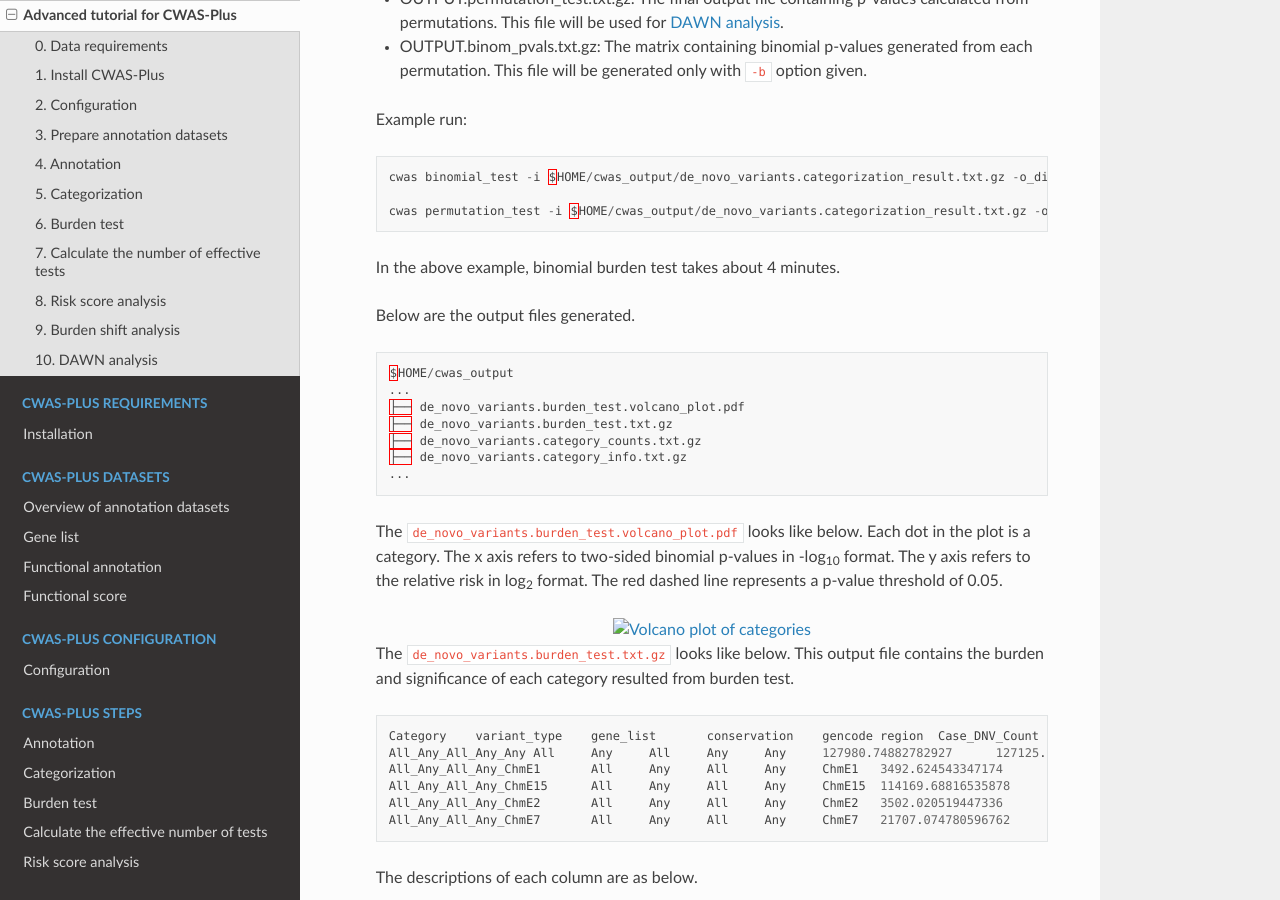
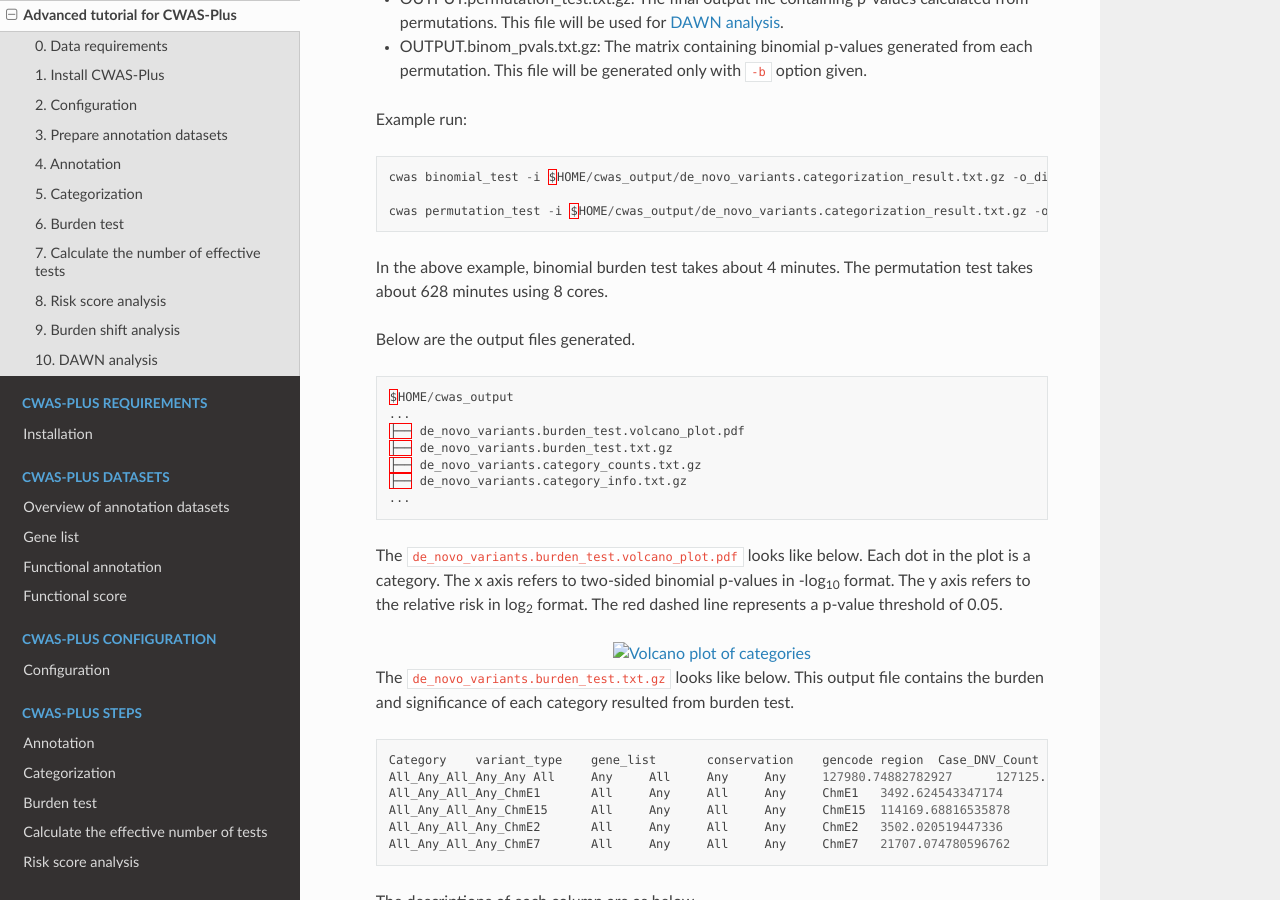
Before and after one commit to joonan-lab/cwas, a Sphinx documentation site: the page built from docs/quickstart/advanced_tutorial.rst, in a window 1280 px wide and 900 px high, scrolled down 11379 px. Built offline with Sphinx 7.4.7 and the Read the Docs theme 2.0.0, drawn with Linux system fonts in a browser that asks for light colours.

Commit message:
Update advanced_tutorial.rst

```diff
--- a/docs/quickstart/advanced_tutorial.rst
+++ b/docs/quickstart/advanced_tutorial.rst
@@ -465,7 +465,7 @@ This is an advanced tutorial for CWAS-Plus. Specific descriptions of arguments a
     cwas permutation_test -i $HOME/cwas_output/de_novo_variants.categorization_result.txt.gz -o_dir $HOME/cwas_output -s $HOME/cwas-input-example/samples.txt -a $HOME/cwas-input-example/adj_factors.txt -n 10000 -p 8 -b
 
 
-  In the above example, binomial burden test takes about 4 minutes.
+  In the above example, binomial burden test takes about 4 minutes. The permutation test takes about 628 minutes using 8 cores.
 
   Below are the output files generated.
 
```
